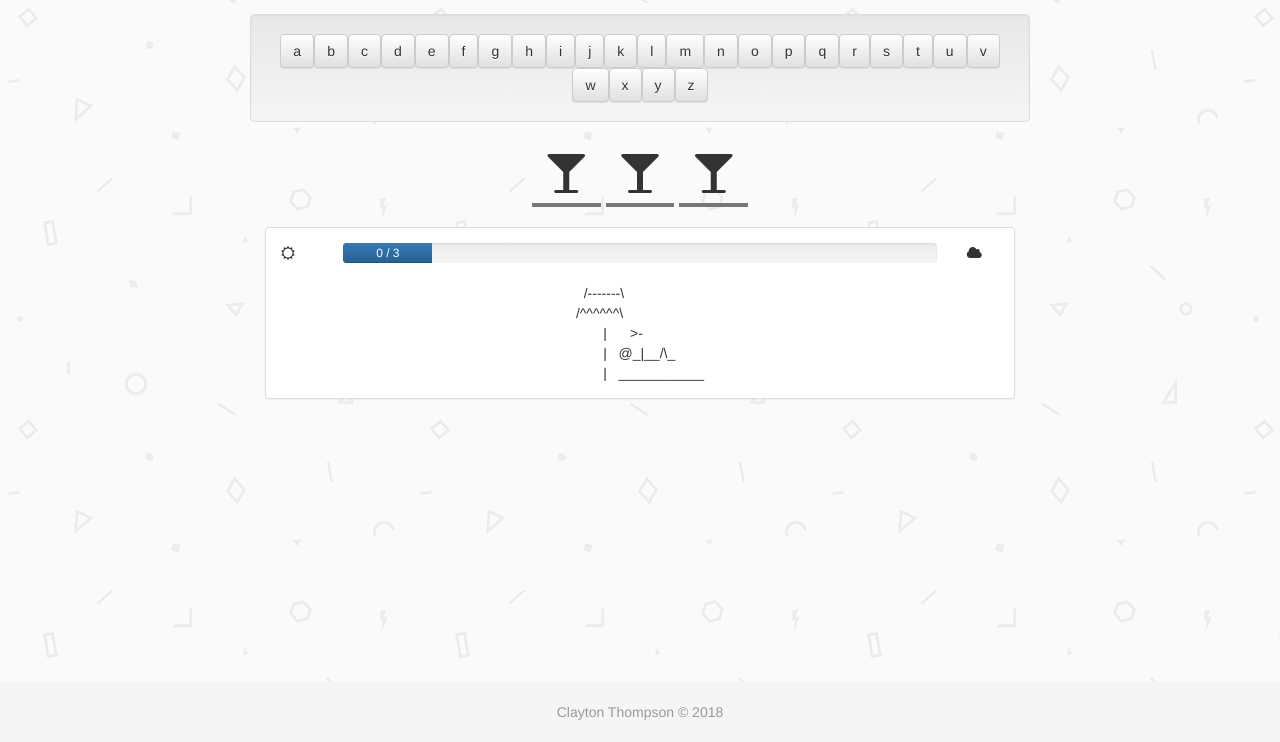
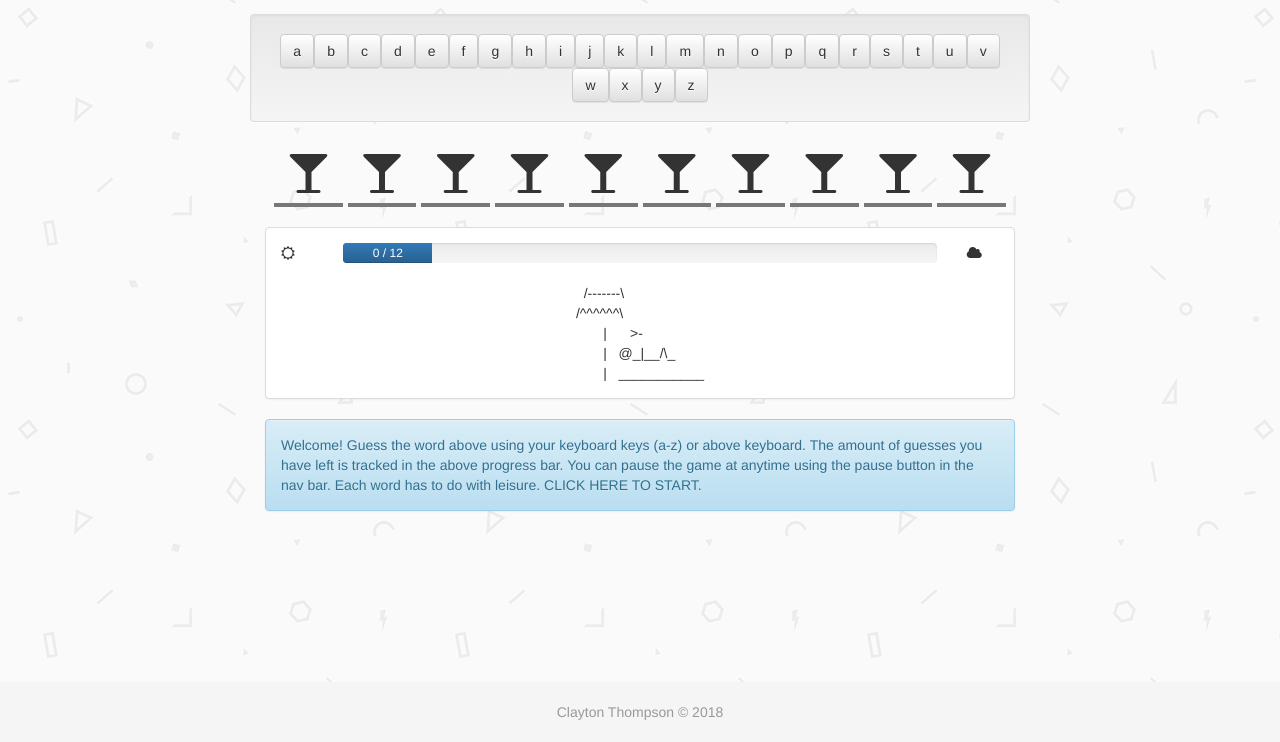
Before and after one commit to clayton650/Hangman-Game, a plain HTML site: page index.html in a window 1280 px wide. Shown: the part 58-800 px from the top of the page. Drawn offline with nearby package versions, Linux system fonts and the light colour scheme.

Commit message:
minor refactor, updated guess words, added comments, added initGame and info message

```diff
--- a/asset/js/game.js
+++ b/asset/js/game.js
@@ -1,8 +1,62 @@
-//** DOM elements
+//**** Leisureman - a leisurely word guessing game ****
+
+//Notes:
+// - No jquery
+// - Game state is stored in object arrays which are created in buildKeyboardObjectArray() and buildGuessWordObjectArray()
+
+//TODO:
+// - Turn below into a class
+// - supprot for hints
+// - finish comments
+// - Duplicate entry 'animation', ie: letter on keyboard and in guess word turns red to draw users attention to that letter already being used
+// - Better 'animation' of Leisureman graphic, right now the opacity decraments as user misses guesses
+// - Support spaces
+// - When you loose, show remaining characters in red
+// - Move messages to a fixed sidebar/ better placement/ui
+
+//** Game Variables
+
+//Keep track of wins and losses, incremented in handleResults()
+let wins=0;
+let losses=0;
+let play = false; //game status, default is pause
+let keyboardObjectArray = [];
+let guessWordArray = ["relaxation", "vacation", "beach", "pool", "cocktails", "sunscreen"];
+let guessWordObjectArray = [];
 
 
+//** DOM wrappers
 
-//**  Build the keyboard object
+let guessWordWrapper = document.getElementById('wordDisplay');
+
+//Wrapper where messages are injected
+let messageWrapper = document.getElementById('messageWrapper');
+
+//Nav buttons
+let playButtonHTML = document.getElementById('play');
+let pauseButtonHTML = document.getElementById('pause');
+let resetButtonHTML = document.getElementById("reset");
+
+
+//** Generic DOM Elements
+
+//Generic message div use to display messages, styling is handled by function that injects message
+let messageHTML = document.createElement('div');
+let infoMessageHTML = document.createElement('div');
+
+
+//** Handle Events
+
+//TODO: replace onkeyboardclick by simulating onkeyup in keyboardObject
+document.addEventListener("keyboardclick", handleUserClick);
+document.addEventListener("keyup", handleUserClick);
+
+playButtonHTML.addEventListener("click", toggleStatus);
+pauseButtonHTML.addEventListener("click", toggleStatus);
+resetButtonHTML.addEventListener("click", resetGame)
+
+messageHTML.addEventListener('click', newGame);
+infoMessageHTML.addEventListener('click', toggleStatus);
 
 // Create alphabet array
 // source: https://stackoverflow.com/questions/24597634/how-to-generate-an-array-of-alphabet-in-jquery
@@ -12,20 +66,76 @@ function genCharArray(charA, charZ) {
         a.push(String.fromCharCode(i));
     }
     return a;
-}
+
+};
+
 
 const alphabet = genCharArray('a', 'z');
 
 
+//** Game Functions **
+
+//Startup new game -- set up the initial objects, arrays, variables, and DOM elements
+function gameInit(){
+
+	wins=0;
+	losses=0;
+
+	drawScrore(); //set init score to 0 - 0
+
+	//1. create new DOM keyboard, this give the user a keyboard to click and also a way to see what keys
+	// have already been clicked. The object array is also used to store key click state.
+	keyboardObjectArray = buildKeyboardObjectArray(alphabet);
+
+	//2. create array of guess word objects to keep track of user guesses and win/loss state.
+	guessWordObjectArray = buildGuessWordObjectArray(guessWordArray);
+
+	//3. Now that the guess word object array is create we can load a random word out of that array.
+	let guessWordObject = loadNewWord();
+
+	//4. This function uses the information stored within the guess word object to update the progress bar
+	// and the Leisureman graphic opacity
+	drawProgressBar(guessWordObject);
+
+	//5. Pause game
+	play = false;
+	drawStatus();
+
+	//6. Display message to user with instructions on how to play the game
+	message="Welcome! Guess the word above using your keyboard keys (a-z) or above keyboard. ";
+	message+="The amount of guesses you have left is tracked in the above progress bar. ";
+	message+="You can pause the game at anytime using the pause button in the nav bar. "
+	message+="Each word has to do with leisure. "
+	message+="CLICK HERE TO START. "
+	infoMessageHTML.innerText = message;
+
+	classAttr = 'alert alert-info';
+	infoMessageHTML.setAttribute('class', classAttr);
+
+	messageWrapper.innerHTML = "";// clear other messages
+	messageWrapper.appendChild(infoMessageHTML)// inject message into #messageWrapper
+};
+
+
+gameInit(); //Run when page loads to setup the game
+
+
+//* Object Constructor Functions *
+
+//Build the keyboard object and inject each key into DOM
+//Each key has an event listener that echos a keyup-like event
+//Each object in this array stores its state which is how we
+// track which keys have been pressed
 function buildKeyboardObjectArray(alphabetArray){
 
 	const keyboardWrapper = document.getElementById("keyboardWrapper");
-	keyboardWrapper.innerHTML = "";
+	keyboardWrapper.innerHTML = ""; //clear existing keyboard wrapper
+
 	let keyboardObjectArray	= [];
 
 	alphabetArray.forEach(function(letter, i){
 
-		let keyCode = letter.charCodeAt(0)
+		let keyCode = letter.charCodeAt(0);
 
 		let keyboardObject = {
 
@@ -45,7 +155,6 @@ function buildKeyboardObjectArray(alphabetArray){
 				buttonHTML.innerText = this.value;
 
 				buttonHTML.onclick = function(e){
-					//self.handleClick();
 					self.dispatchKeyboardClickEvent();
 				};
 
@@ -71,26 +180,25 @@ function buildKeyboardObjectArray(alphabetArray){
 				document.dispatchEvent(this.keyboardclick);
 			},
 
+
 			reset: function(){
-				this.pressed = false;
-				this.handleClick();
+				//TODO: Finish and use so new object arrays don't need to be created each time a new game is started
 			},
 
 		};
 
+		//Create and inject button and save instance to object for easy DOM access
 		keyboardObject.buttonHTML = keyboardObject.buttonFactory();
 
+		//Add new objet to array
 		keyboardObjectArray.push(keyboardObject);
 
 	});
 
 	return keyboardObjectArray
 
-}
+};
 
-let keyboardObjectArray = buildKeyboardObjectArray(alphabet);
-
-let guessWordArray = ["set","clayton"];
 
 function buildGuessWordObjectArray(guessWordArray){
 
@@ -106,11 +214,11 @@ function buildGuessWordObjectArray(guessWordArray){
 			misses: 0,
 
 			isAvailable: function(){
-				return !this.used && !this.current
+				return !this.used && !this.current;
 			},
 
 			letterObjectFactory: function(){
-				let word = this.value
+				let word = this.value;
 				let statusArray = [];
 
 				for (let i=0; i < word.length; i++){
@@ -122,17 +230,17 @@ function buildGuessWordObjectArray(guessWordArray){
 					statusArray.push(statusObject);
 				}
 
-				return statusArray
+				return statusArray;
 			},
 
 			hasWon: function(){
 
 				//Check to see if all letters have been guessed
 				let hasWon = this.letterObjectArray.every(function(letter){
-					return letter.guessed
+					return letter.guessed;
 				});
 
-				return hasWon
+				return hasWon;
 			},
 
 			hasLost: function(){
@@ -141,8 +249,8 @@ function buildGuessWordObjectArray(guessWordArray){
 
 		}
 
-		guessWordObject.letterObjectArray = guessWordObject.letterObjectFactory()
-		guessWordObject.guesses = Math.floor(guessWordObject.value.length * 1.25)
+		guessWordObject.letterObjectArray = guessWordObject.letterObjectFactory();
+		guessWordObject.guesses = Math.floor(guessWordObject.value.length * 1.25);
 
 		guessWordObjectArray.push(guessWordObject);
 
@@ -150,13 +258,10 @@ function buildGuessWordObjectArray(guessWordArray){
 
 	return guessWordObjectArray;
 
-}
+};
 
 
-let guessWordObjectArray = buildGuessWordObjectArray(guessWordArray);
-
-let guessWordWrapper = document.getElementById('wordDisplay');
-
+//* Funtions to update DOM based on guessWordArray
 
 function drawWord(wordObject){
 
@@ -168,7 +273,7 @@ function drawWord(wordObject){
 		//Loop over word and slit up each letter
 		for (let i=0; i < wordObject.letterObjectArray.length; i++){
 
-			let letterObject = wordObject.letterObjectArray[i]
+			let letterObject = wordObject.letterObjectArray[i];
 			let buttonHTML = document.createElement('span');
 
 			//to do: add support for spaces
@@ -199,8 +304,6 @@ function drawProgressBar(wordObject){
  	let ratio = misses/guesses;
  	let percent = ratio < .1 ? 15 : ratio*100; //set minimum ratio to 15% so allowed guess amount is available
 
- 	console.log(percent)
-
   	let progressBarHTML = document.createElement('div');
   	progressBarHTML.setAttribute('class', 'progress-bar');
   	progressBarHTML.setAttribute('role', 'progressbar');
@@ -219,6 +322,8 @@ function drawProgressBar(wordObject){
 };
 
 
+//* Util functions
+
 function getAvailableWord(){
 
 	let wordObject;
@@ -226,40 +331,18 @@ function getAvailableWord(){
 	//filter word object array by available objects
 	let availableWordObjects = guessWordObjectArray.filter(function(word){
 
-		return word.isAvailable()
+		return word.isAvailable();
 	});
 
 	if (availableWordObjects){
 
-		wordObject = availableWordObjects[Math.floor(Math.random()*availableWordObjects.length)]
+		wordObject = availableWordObjects[Math.floor(Math.random()*availableWordObjects.length)];
 	}
 
 	return wordObject;
 
 };
 
-
-function loadNewWord(){
-
-	let availableWord = getAvailableWord();
-
-	if(availableWord){
-
-		availableWord.current = true;
-		drawWord(availableWord);
-
-	}else{
-		// handle game over scenario
-	}
-
-	return availableWord;
-
-};
-
-
-//TODO: move to reset or init?
-let initWord = loadNewWord(); //this loads the initial word
-drawProgressBar(initWord);
 
 function getCurrentWord(){
 
@@ -274,23 +357,43 @@ function getCurrentWord(){
 
 function getIndexesOfLetterInWord(letter, wordObject){
 
-	var letter = letter
-	let letterIndexArray = []
+	var letter = letter;
+	let letterIndexArray = [];
 
 	let letterIndexes = wordObject.letterObjectArray.forEach(function(letterObject, i){
 
 		let l = letterObject.letter.toLowerCase().trim();
 
 		if(letter === l){
-			letterIndexArray.push(i)
+			letterIndexArray.push(i);
 		}
 
 	});
 
-	return letterIndexArray
+	return letterIndexArray;
 
 };
 
+
+//* Load new word if one is available (not all used)
+
+function loadNewWord(){
+
+	let availableWord = getAvailableWord();
+
+	if(availableWord){
+
+		availableWord.current = true;
+		drawWord(availableWord);
+
+	}
+
+	return availableWord;
+
+};
+
+
+//* Event handler functions
 
 function handleUserGuess(letter, wordObject){
 
@@ -312,14 +415,12 @@ function handleUserGuess(letter, wordObject){
 
 	}else{
 
-		wordObject.misses++
+		wordObject.misses++;
 		drawProgressBar(wordObject);
 
 	}
 
-
 };
-
 
 
 function handleUserClick(e){
@@ -360,25 +461,16 @@ function handleUserClick(e){
 
 };
 
-//Wrapper where messages are injected
-let messageWrapper = document.getElementById('messageWrapper');
-
-//Generic message, styling is handled in handleResults()
-let messageHTML = document.createElement('div');
-
-//Keep track of wins and losses, incremented in handleResults()
-let wins=0;
-let losses=0;
+//* Misc functions
 
 //Update the html with the current wins and losses values
 function drawScrore(){
 
-	document.getElementById('winScore').innerText = wins
-	document.getElementById('lossScore').innerText = losses
+	//TODO: Wins and losses should be calculated using buildGuessWordObjectArray
+	document.getElementById('winScore').innerText = wins;
+	document.getElementById('lossScore').innerText = losses;
 
-}
-
-drawScrore(); //set init score to 0 - 0
+};
 
 
 //Figure out if the use has won, lost, or is still playing. If won or lost, determine if there are more words left.
@@ -388,7 +480,7 @@ function handleResults(wordObject){
 	let hasLost = wordObject.hasLost();
 
 	let availableWord = getAvailableWord();
-	let message; //defined based on hasLost or hasWon below
+	let message; //defined based on hasLost or hasWon below below
 
 	//if the user has one or lost then display message to start new game or rest game
 	if(hasLost || hasWon){
@@ -414,14 +506,14 @@ function handleResults(wordObject){
 
 		if(availableWord){
 
-			messageHTML.innerText = message+" Click here to play again!"
+			messageHTML.innerText = message+" Click here to play again!";
 			messageHTML.setAttribute('class', classAttr);
 
 
 		}else{
 
 			//if there are no more words let the user know
-			messageHTML.innerText = message+" BUT there are no more words left. Click here to reset the game."
+			messageHTML.innerText = message+" BUT there are no more words left. Click here to reset the game.";
 			messageHTML.setAttribute('class', 'alert alert-warning'); //if no other words are left change the message style to warning (yellow)
 
 		}
@@ -429,7 +521,7 @@ function handleResults(wordObject){
 		drawScrore();//update score
 
 		messageWrapper.innerHTML = "";// clear other messages
-		messageWrapper.appendChild(messageHTML)// inject message into #messageWrapper
+		messageWrapper.appendChild(messageHTML);// inject message into #messageWrapper
 
 		play =false; //pause game so no other inputs are triggered
 		drawStatus(); //update nav bar with pause status
@@ -439,19 +531,10 @@ function handleResults(wordObject){
 
 	}
 
-}
+};
 
-messageWrapper.addEventListener('click', newGame);
 
-//** Handle User Clicks
-//TODO: replace onkeyboardclick by simulating onkeyup in keyboardObject
-document.addEventListener("keyboardclick", handleUserClick);
-document.addEventListener("keyup", handleUserClick);
-
-let playButtonHTML = document.getElementById('play');
-let pauseButtonHTML = document.getElementById('pause');
-let play = false; //default is pause
-
+//Toggle the play variable between true and false
 function toggleStatus(){
 
 	if(play){
@@ -460,10 +543,12 @@ function toggleStatus(){
 		play=true;
 	}
 
+	messageWrapper.innerHTML = "";// clear messages
 	drawStatus();
 
 };
 
+//Update the nav bar based on play variable being true or false
 function drawStatus(){
 	playButtonHTML.setAttribute('class', '');
 	pauseButtonHTML.setAttribute('class', '');
@@ -475,15 +560,9 @@ function drawStatus(){
 
 };
 
-drawStatus();
-
-playButtonHTML.addEventListener("click", toggleStatus);
-pauseButtonHTML.addEventListener("click", toggleStatus);
-
-let resetButtonHTML = document.getElementById("reset");
-
-resetButtonHTML.addEventListener("click", resetGame)
-
+//TODO: The below two functions are similar to the initGame function at the top. Some refactoring could be done
+// to combine
+//Create a new game loading the next random available word, if one does not exist reset the game
 function newGame(){
 
 	messageWrapper.innerHTML = ""; //clear messages
@@ -500,9 +579,9 @@ function newGame(){
 		resetGame();
 	}
 
-}
+};
 
-
+//reset game
 function resetGame(){
 
 	confirm("This will delete your past games! You sure you want to reset?");
@@ -518,4 +597,4 @@ function resetGame(){
 
 	newGame();
 
-}
+};
```
Also changed, not shown: index.html (+1 -1 lines).
